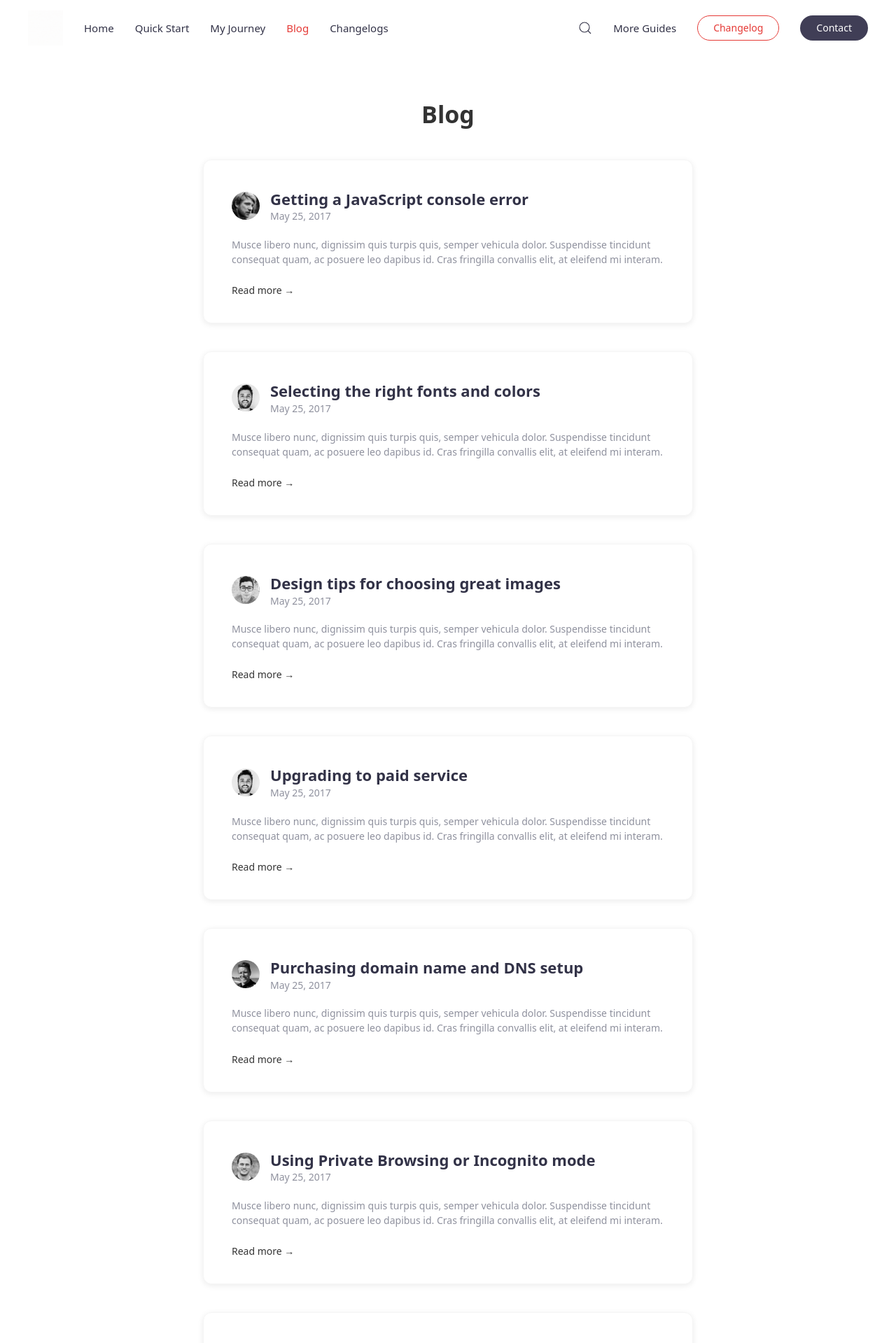
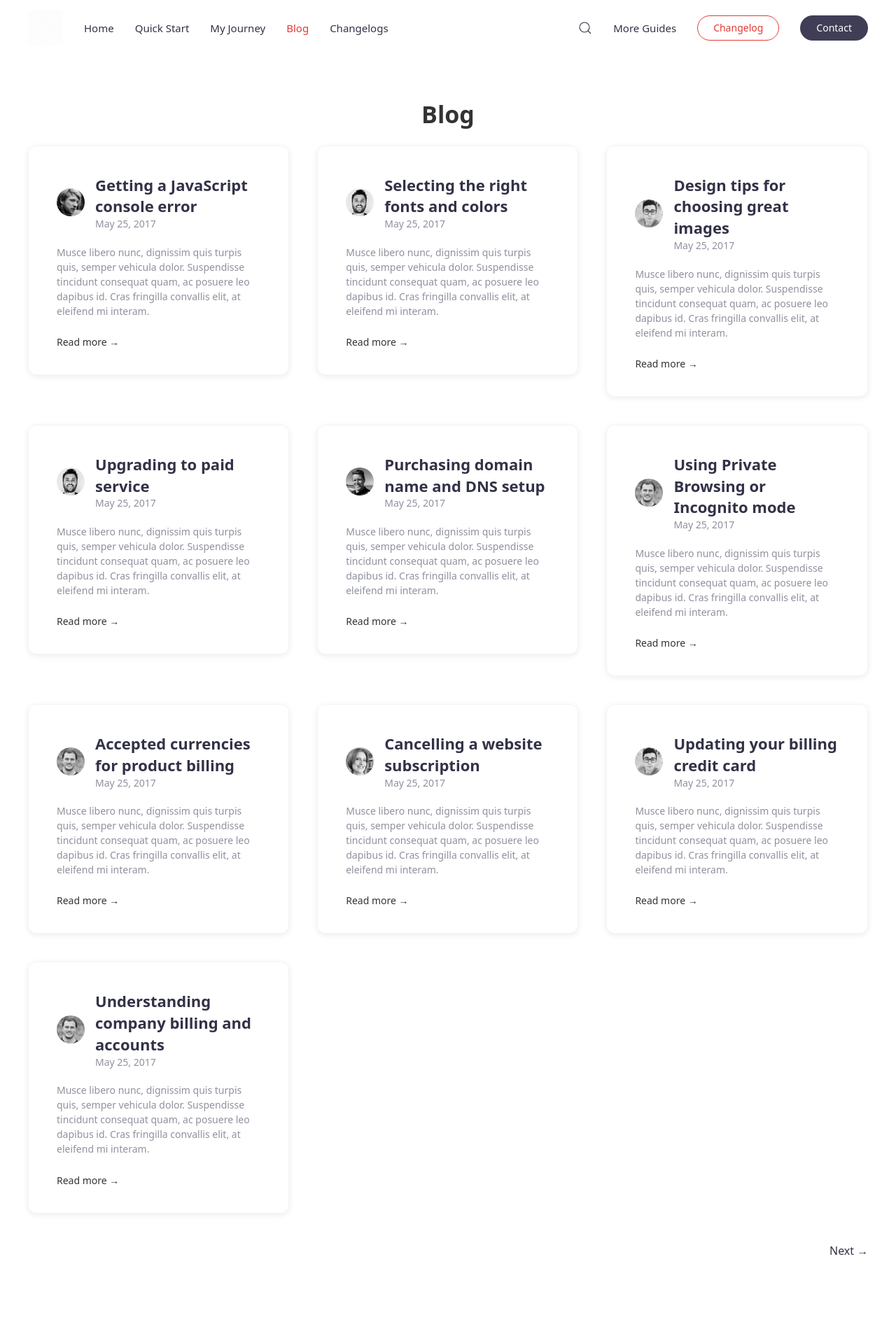
Before and after one commit to imswarnil/My-Career, a Jekyll site: the page built from blog/index.html, in a window 1280 px wide. Shown: the top 1919 px of the page at 70% size. Built offline with Jekyll 4.4.1, drawn with Linux system fonts in a browser that asks for light colours; the list of posts is cut into pages by our own code.

Commit message:
done post layout changed

```diff
--- a/blog/index.html
+++ b/blog/index.html
@@ -4,11 +4,13 @@ title: Blog
 ---
 
 <div class="uk-section">
-    <div class="uk-container uk-container-xsmall">
+    <div class="uk-container uk-container-expand">
 
         <h1 class="uk-article-title uk-text-center">{{ page.title | escape }}</h1>
 
+        <div class="uk-grid uk-child-width-1-3@m" uk-grid>
             {% for post in paginator.posts %}
+            <div class="uk-width-1-3@m">
                 <div class="uk-card uk-card-default uk-box-shadow-small uk-box-shadow-hover-medium card-post uk-inline border-radius-medium border-xlight uk-width-1-1 uk-margin">
                     <a class="uk-position-cover" href="{{ post.url | relative_url }}"></a>
                     <div class="uk-card-header">
@@ -29,14 +31,14 @@ title: Blog
                                     <img class="uk-border-circle avatar" src="{{ domain }}{{ author.avatar }}" alt="{{ author.name }}">
                                 </div>
                             {% endif %}
-
-
                             <div class="uk-width-expand">
                                 <h3 class="uk-card-title uk-margin-remove-bottom">{{ post.title }}</h3>
-                        <p class="uk-text-meta uk-margin-remove-top"><time datetime="{{ post.date | date_to_xmlschema }}">
+                                <p class="uk-text-meta uk-margin-remove-top">
+                                    <time datetime="{{ post.date | date_to_xmlschema }}">
                                         {% assign date_format = site.date_format | default: "%b %-d, %Y" %}
                                         {{ post.date | date: date_format }}
-                        </time></p>
+                                    </time>
+                                </p>
                             </div>
                         </div>
                     </div>
@@ -46,9 +48,10 @@ title: Blog
                     <div class="uk-card-footer">
                         <span class="uk-button uk-button-text">{{ site.data.translation[site.lang].read_more | default: "Read more" }} &rarr;</span>
                     </div>
-
+                </div>
             </div>
             {% endfor %}
+        </div>
 
         {% include paginate-blog.html %}
 
```
Lines whose indentation alone changed are shown as unchanged.
